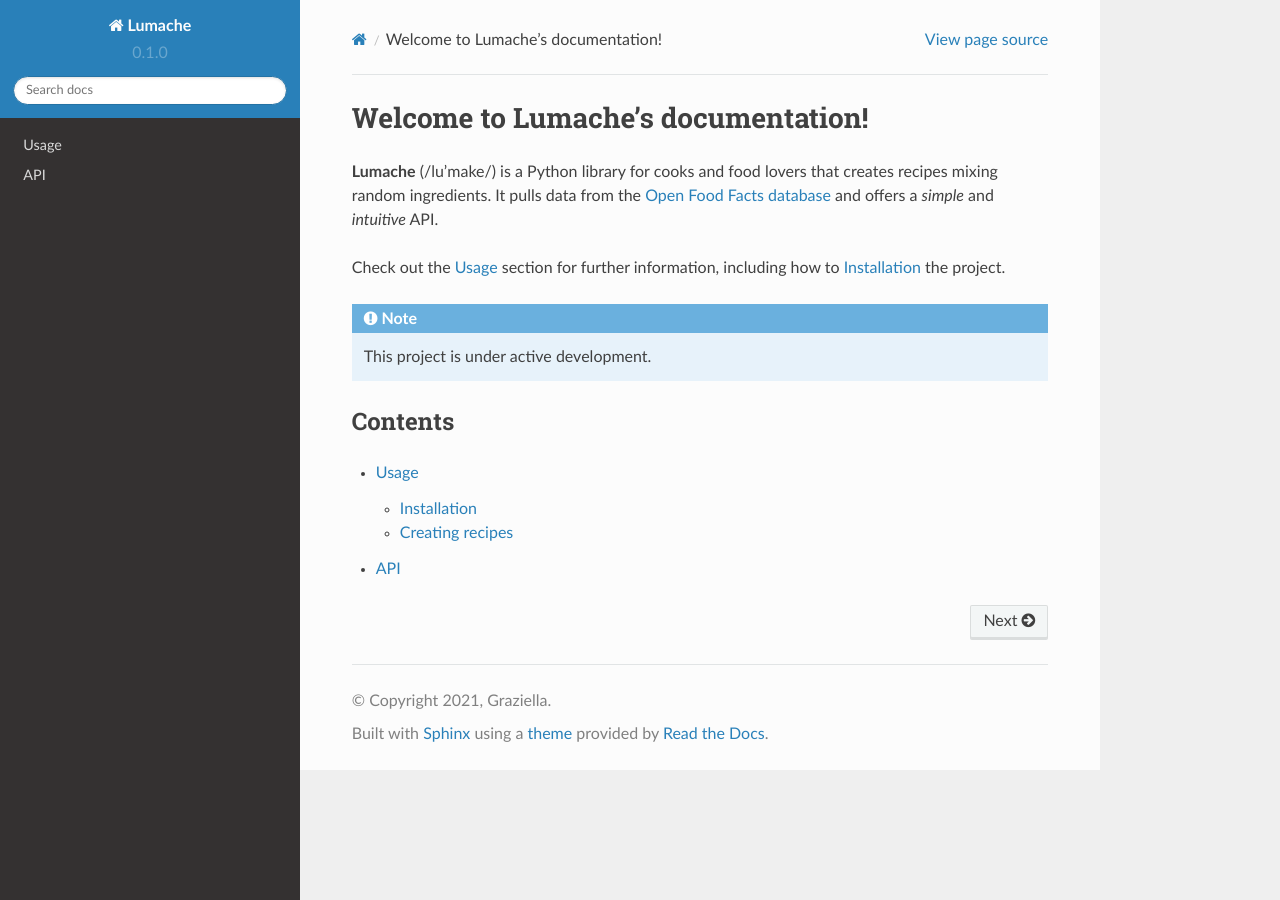
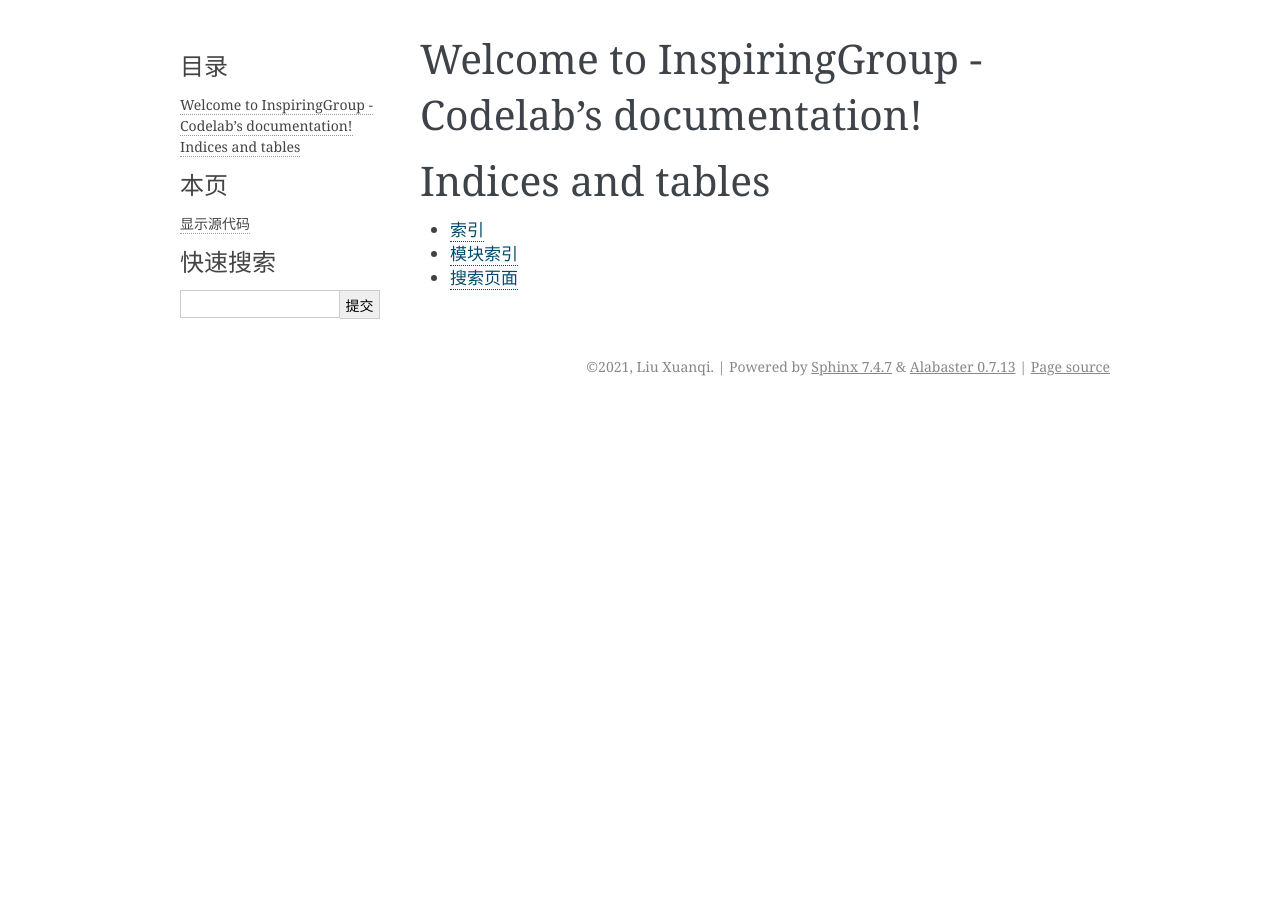
Before and after one commit to 1286482110/InspiringGroup-Codelab, a Sphinx documentation site: the page built from docs/source/index.rst, in a window 1280 px wide. Built offline with Sphinx 7.4.7, drawn with Linux system fonts in a browser that asks for light colours.

Commit message:
Use sphinx template to adopt rtd.

```diff
--- /dev/null
+++ b/docs/requirements.txt
@@ -0,0 +1 @@
+sphinx=4.2.0
--- a/docs/source/conf.py
+++ b/docs/source/conf.py
@@ -1,35 +1,59 @@
 # Configuration file for the Sphinx documentation builder.
+#
+# This file only contains a selection of the most common options. For a full
+# list see the documentation:
+# https://www.sphinx-doc.org/en/master/usage/configuration.html
 
-# -- Project information
+# -- Path setup --------------------------------------------------------------
 
-project = 'Lumache'
-copyright = '2021, Graziella'
-author = 'Graziella'
+# If extensions (or modules to document with autodoc) are in another directory,
+# add these directories to sys.path here. If the directory is relative to the
+# documentation root, use os.path.abspath to make it absolute, like shown here.
+#
+# import os
+# import sys
+# sys.path.insert(0, os.path.abspath('.'))
 
-release = '0.1'
-version = '0.1.0'
 
-# -- General configuration
+# -- Project information -----------------------------------------------------
 
+project = 'InspiringGroup - Codelab'
+copyright = '2021, Liu Xuanqi'
+author = 'Liu Xuanqi'
+
+
+# -- General configuration ---------------------------------------------------
+
+# Add any Sphinx extension module names here, as strings. They can be
+# extensions coming with Sphinx (named 'sphinx.ext.*') or your custom
+# ones.
 extensions = [
-    'sphinx.ext.duration',
-    'sphinx.ext.doctest',
-    'sphinx.ext.autodoc',
-    'sphinx.ext.autosummary',
-    'sphinx.ext.intersphinx',
 ]
 
-intersphinx_mapping = {
-    'python': ('https://docs.python.org/3/', None),
-    'sphinx': ('https://www.sphinx-doc.org/en/master/', None),
-}
-intersphinx_disabled_domains = ['std']
-
+# Add any paths that contain templates here, relative to this directory.
 templates_path = ['_templates']
 
-# -- Options for HTML output
+# The language for content autogenerated by Sphinx. Refer to documentation
+# for a list of supported languages.
+#
+# This is also used if you do content translation via gettext catalogs.
+# Usually you set "language" from the command line for these cases.
+language = 'zh_CN'
 
-html_theme = 'sphinx_rtd_theme'
+# List of patterns, relative to source directory, that match files and
+# directories to ignore when looking for source files.
+# This pattern also affects html_static_path and html_extra_path.
+exclude_patterns = []
 
-# -- Options for EPUB output
-epub_show_urls = 'footnote'
+
+# -- Options for HTML output -------------------------------------------------
+
+# The theme to use for HTML and HTML Help pages.  See the documentation for
+# a list of builtin themes.
+#
+html_theme = 'alabaster'
+
+# Add any paths that contain custom static files (such as style sheets) here,
+# relative to this directory. They are copied after the builtin static files,
+# so a file named "default.css" will overwrite the builtin "default.css".
+html_static_path = ['_static']
--- a/docs/source/index.rst
+++ b/docs/source/index.rst
@@ -1,22 +1,20 @@
-Welcome to Lumache's documentation!
-===================================
+.. InspiringGroup - Codelab documentation master file, created by
+   sphinx-quickstart on Sun Oct 31 12:43:45 2021.
+   You can adapt this file completely to your liking, but it should at least
+   contain the root `toctree` directive.
 
-**Lumache** (/lu'make/) is a Python library for cooks and food lovers
-that creates recipes mixing random ingredients.
-It pulls data from the `Open Food Facts database <https://world.openfoodfacts.org/>`_
-and offers a *simple* and *intuitive* API.
-
-Check out the :doc:`usage` section for further information, including
-how to :ref:`installation` the project.
-
-.. note::
-
-   This project is under active development.
-
-Contents
---------
+Welcome to InspiringGroup - Codelab's documentation!
+====================================================
 
 .. toctree::
+   :maxdepth: 2
+   :caption: Contents:
 
-   usage
-   api
+
+
+Indices and tables
+==================
+
+* :ref:`genindex`
+* :ref:`modindex`
+* :ref:`search`
```
Also changed, not shown: lumache.py (deleted, +0 -23 lines), 2 other files.
